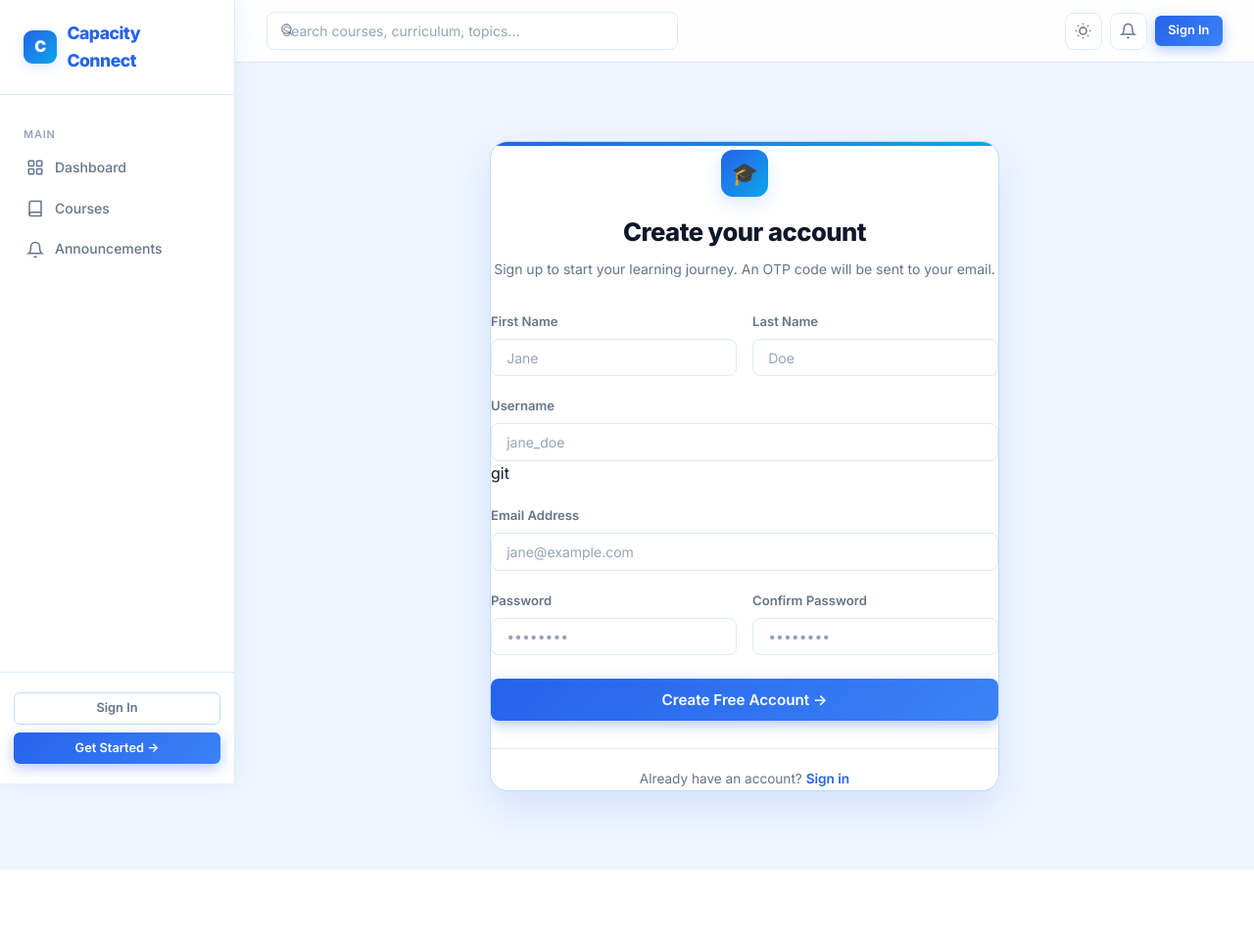
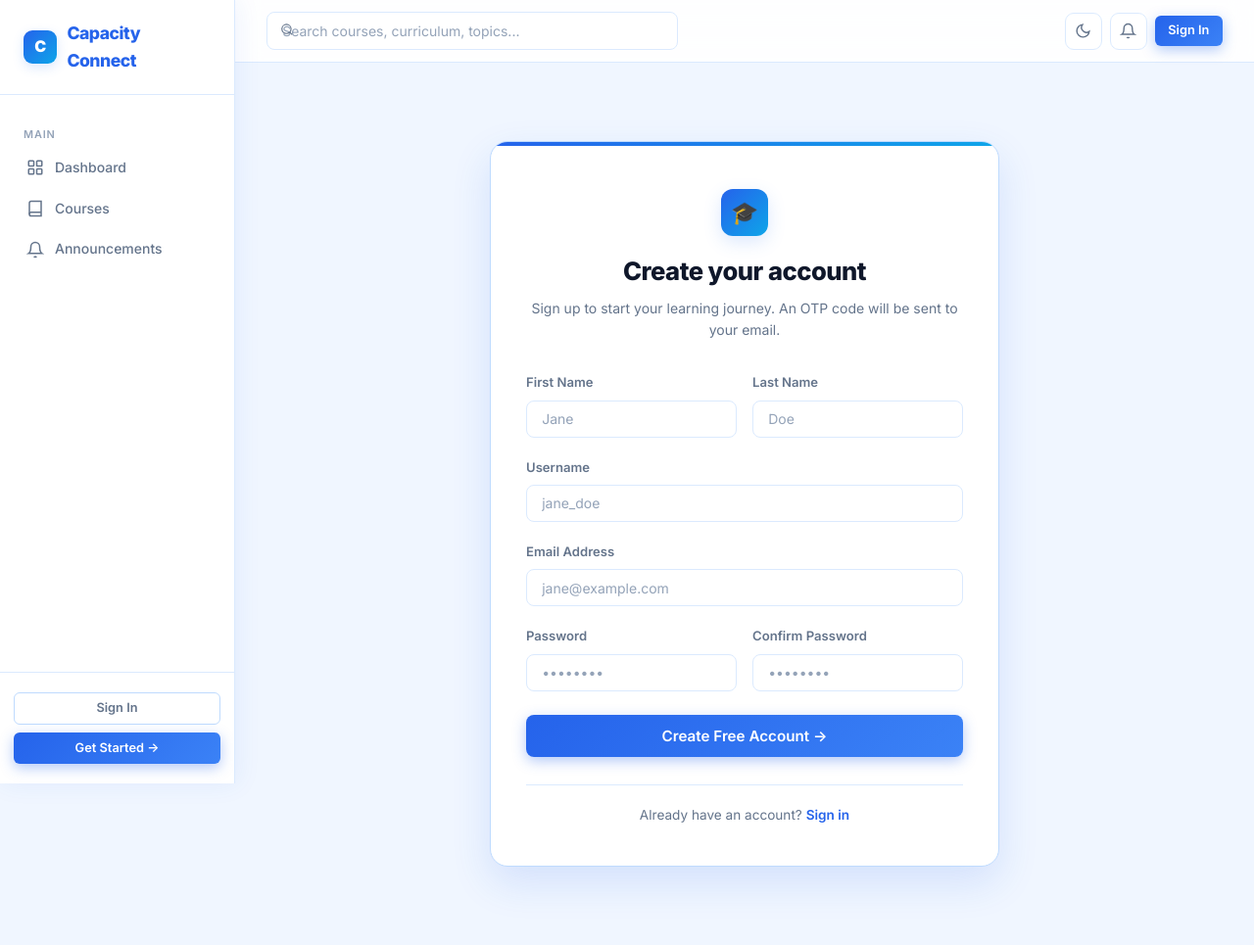
Before and after one commit to adityasingh100200300-stack/capacity_connect, a Django app: page /accounts/register/ in a window 1280 px wide. Shown: the whole page at 98% size. Before the commit the page ends 888 px from the top, so only its background shows below. Run offline with Django 5.2, Linux system fonts and the light colour scheme.

Commit message:
fixed: padding

```diff
--- a/static/css/lms-design-system.css
+++ b/static/css/lms-design-system.css
@@ -32,6 +32,20 @@
   --warning:  #f59e0b;
   --danger:   #ef4444;
   --info:     #06b6d4;
+
+  /* Semantic state backgrounds & borders */
+  --success-bg:     #dcfce7;
+  --success-border: #86efac;
+  --success-text:   #15803d;
+  --warning-bg:     #fef3c7;
+  --warning-border: #fde68a;
+  --warning-text:   #92400e;
+  --danger-bg:      #fee2e2;
+  --danger-border:  #fecaca;
+  --danger-text:    #991b1b;
+  --info-bg:        #e0f2fe;
+  --info-border:    #bae6fd;
+  --info-text:      #0369a1;
 
   /* Light mode surfaces */
   --bg:          #f0f6ff;
@@ -75,11 +89,42 @@
   --sidebar-bg:  #0c1525;
   --nav-bg:      rgba(8,14,26,0.92);
   --primary-glow: rgba(59,130,246,0.22);
+
+  /* Blue & Accent overrides so items don't blindingly glare white in dark mode */
+  --blue-50:       rgba(37,99,235,0.08);
+  --blue-100:      rgba(37,99,235,0.18);
+  --blue-200:      rgba(37,99,235,0.28);
+  --blue-300:      rgba(37,99,235,0.38);
+  --accent-light:  rgba(14,165,233,0.15);
+
+  /* Semantic state backgrounds & borders for dark mode */
+  --success-bg:     rgba(16,185,129,0.18);
+  --success-border: rgba(16,185,129,0.35);
+  --success-text:   #34d399;
+  --warning-bg:     rgba(245,158,11,0.18);
+  --warning-border: rgba(245,158,11,0.35);
+  --warning-text:   #fbbf24;
+  --danger-bg:      rgba(239,68,68,0.18);
+  --danger-border:  rgba(239,68,68,0.35);
+  --danger-text:    #f87171;
+  --info-bg:        rgba(6,182,212,0.18);
+  --info-border:    rgba(6,182,212,0.35);
+  --info-text:      #22d3ee;
 }
 
 /* ── Reset & Base ── */
 *, *::before, *::after { box-sizing: border-box; margin: 0; padding: 0; }
-html { scroll-behavior: smooth; font-size: 16px; }
+html {
+  scroll-behavior: smooth;
+  font-size: 16px;
+  color-scheme: light dark;
+}
+:root[data-theme="light"] {
+  color-scheme: light;
+}
+:root[data-theme="dark"] {
+  color-scheme: dark;
+}
 body {
   font-family: 'Inter', 'Segoe UI', system-ui, sans-serif;
   background: var(--bg);
@@ -330,6 +375,22 @@ img { max-width: 100%; display: block; }
 .card-header { padding: 1.25rem 1.5rem; border-bottom: 1px solid var(--border); display: flex; align-items: center; justify-content: space-between; }
 .card-body { padding: 1.5rem; }
 
+/* Global card padding safety: if a .card does not contain .card-header, .card-body, or .table-responsive, guarantee generous internal padding */
+.card-padded,
+.card:not(:has(.card-header)):not(:has(.card-body)):not(:has(.table-responsive)):not(.empty-state) {
+  padding: 1.5rem;
+}
+
+/* Dedicated auth card styling with generous, polished padding */
+.card-auth {
+  padding: 2.5rem 2.25rem;
+}
+@media (max-width: 640px) {
+  .card-auth {
+    padding: 1.75rem 1.25rem;
+  }
+}
+
 /* ── Badges ── */
 .badge { display: inline-flex; align-items: center; gap: 0.25rem; padding: 0.2rem 0.65rem; border-radius: 999px; font-size: 0.7rem; font-weight: 700; text-transform: uppercase; letter-spacing: 0.04em; }
 .badge-admin   { background: #ede9fe; color: #6d28d9; border: 1px solid #ddd6fe; }
@@ -343,6 +404,7 @@ img { max-width: 100%; display: block; }
 :root[data-theme="dark"] .badge-trainee { background: rgba(21,128,61,0.2);  color: #4ade80; border-color: rgba(21,128,61,0.35); }
 :root[data-theme="dark"] .badge-active  { background: rgba(16,185,129,0.2); color: #34d399; border-color: rgba(16,185,129,0.35); }
 :root[data-theme="dark"] .badge-pending { background: rgba(245,158,11,0.2); color: #fbbf24; border-color: rgba(245,158,11,0.35); }
+:root[data-theme="dark"] .badge-danger  { background: rgba(239,68,68,0.2);  color: #f87171; border-color: rgba(239,68,68,0.35); }
 
 /* ── Tables ── */
 .lms-table, .table { width: 100%; border-collapse: collapse; font-size: 0.875rem; }
@@ -372,6 +434,7 @@ input[type="text"]:focus, input[type="email"]:focus, input[type="password"]:focu
 }
 .form-control::placeholder, input::placeholder, textarea::placeholder { color: var(--text-subtle); }
 select.form-control, select { cursor: pointer; }
+select option { background: var(--surface); color: var(--text); }
 textarea.form-control, textarea { resize: vertical; min-height: 90px; }
 
 /* ── Alerts ── */
--- a/templates/accounts/login.html
+++ b/templates/accounts/login.html
@@ -3,7 +3,7 @@
 
 {% block content %}
 <div style="max-width: 440px; margin: 3.5rem auto;">
-    <div class="card" style="box-shadow: 0 16px 40px var(--shadow-md); border-color: var(--border-dark); position: relative; overflow: hidden;">
+    <div class="card card-auth" style="box-shadow: 0 16px 40px var(--shadow-md); border-color: var(--border-dark); position: relative; overflow: hidden; padding: 2.5rem 2.25rem;">
         <div style="position: absolute; top: 0; left: 0; right: 0; height: 4px; background: linear-gradient(90deg, var(--primary), var(--accent));"></div>
 
         <div style="text-align: center; margin-bottom: 2rem; padding-top: 0.5rem;">
--- a/templates/accounts/register.html
+++ b/templates/accounts/register.html
@@ -3,7 +3,7 @@
 
 {% block content %}
 <div style="max-width: 520px; margin: 3rem auto;">
-    <div class="card" style="box-shadow: 0 16px 40px var(--shadow-md); border-color: var(--border-dark); position: relative; overflow: hidden;">
+    <div class="card card-auth" style="box-shadow: 0 16px 40px var(--shadow-md); border-color: var(--border-dark); position: relative; overflow: hidden; padding: 2.5rem 2.25rem;">
         <div style="position: absolute; top: 0; left: 0; right: 0; height: 4px; background: linear-gradient(90deg, var(--primary), var(--accent));"></div>
 
         <div style="text-align: center; margin-bottom: 2rem; padding-top: 0.5rem;">
@@ -47,7 +47,7 @@
                 <label for="id_username" class="form-label">Username</label>
                 <input type="text" name="username" id="id_username" required
                        class="form-control" value="{{ form.username.value|default:'' }}" placeholder="jane_doe">
-git                {% if form.username.errors %}<p class="text-danger" style="font-size:0.8rem;margin-top:0.25rem;">{{ form.username.errors|join:", " }}</p>{% endif %}
+                {% if form.username.errors %}<p class="text-danger" style="font-size:0.8rem;margin-top:0.25rem;">{{ form.username.errors|join:", " }}</p>{% endif %}
             </div>
 
             <div class="form-group">
--- a/templates/accounts/resend_otp.html
+++ b/templates/accounts/resend_otp.html
@@ -3,7 +3,7 @@
 
 {% block content %}
 <div style="max-width: 460px; margin: 3.5rem auto;">
-    <div class="card" style="box-shadow: 0 16px 40px var(--shadow-md); border-color: var(--border-dark); position: relative; overflow: hidden;">
+    <div class="card card-auth" style="box-shadow: 0 16px 40px var(--shadow-md); border-color: var(--border-dark); position: relative; overflow: hidden; padding: 2.5rem 2.25rem;">
         <div style="position: absolute; top: 0; left: 0; right: 0; height: 4px; background: linear-gradient(90deg, var(--primary), var(--accent));"></div>
 
         <div style="text-align: center; margin-bottom: 2rem; padding-top: 0.5rem;">
--- a/templates/accounts/verify_otp.html
+++ b/templates/accounts/verify_otp.html
@@ -3,7 +3,7 @@
 
 {% block content %}
 <div style="max-width: 460px; margin: 3.5rem auto;">
-    <div class="card" style="box-shadow: 0 16px 40px var(--shadow-md); border-color: var(--border-dark); position: relative; overflow: hidden;">
+    <div class="card card-auth" style="box-shadow: 0 16px 40px var(--shadow-md); border-color: var(--border-dark); position: relative; overflow: hidden; padding: 2.5rem 2.25rem;">
         <div style="position: absolute; top: 0; left: 0; right: 0; height: 4px; background: linear-gradient(90deg, var(--primary), var(--accent));"></div>
 
         <div style="text-align: center; margin-bottom: 2rem; padding-top: 0.5rem;">
--- a/templates/announcements/list.html
+++ b/templates/announcements/list.html
@@ -20,7 +20,7 @@
 {% if announcements %}
     <div style="display: flex; flex-direction: column; gap: 1.25rem;">
     {% for ann in announcements %}
-    <div class="card" style="box-shadow: 0 4px 20px var(--shadow); position: relative; overflow: hidden; border-left: 4px solid
+    <div class="card" style="box-shadow: 0 4px 20px var(--shadow); position: relative; overflow: hidden; padding: 1.5rem 1.75rem; border-left: 4px solid
         {% if ann.announcement_type == 'ACHIEVEMENT' %}var(--warning)
         {% elif ann.announcement_type == 'CONTENT' %}var(--accent)
         {% elif ann.announcement_type == 'NOTIFICATION' %}var(--primary)
@@ -29,7 +29,7 @@
         <div class="d-flex justify-between align-center" style="margin-bottom: 0.75rem; flex-wrap: wrap; gap: 0.5rem;">
             <div style="display: flex; align-items: center; gap: 0.65rem;">
                 {% if ann.is_pinned %}
-                    <span class="badge" style="background: #fef3c7; color: #b45309; border: 1px solid #fde68a;">📌 Pinned</span>
+                    <span class="badge badge-pending">📌 Pinned</span>
                 {% endif %}
                 <span class="badge
                     {% if ann.announcement_type == 'ACHIEVEMENT' %}badge-pending
--- a/templates/assessments/create.html
+++ b/templates/assessments/create.html
@@ -5,7 +5,7 @@
 <div style="max-width:600px;margin:0 auto;">
     <a href="{% url 'course_detail' course.id %}" class="btn btn-secondary btn-sm mb-2">← Back to Course</a>
 
-    <div class="card">
+    <div class="card" style="padding: 1.75rem 2rem;">
         <h1 style="font-size:1.3rem;margin-bottom:0.25rem;">Create Assessment</h1>
         <p class="text-muted mb-2">{{ course.title }}</p>
 
--- a/templates/assessments/edit_question.html
+++ b/templates/assessments/edit_question.html
@@ -7,7 +7,7 @@
 <div class="grid-2" style="align-items:start;">
 
     <!-- Assessment Info -->
-    <div class="card">
+    <div class="card" style="padding: 1.5rem;">
         <h2 style="font-size:1rem;margin-bottom:0.75rem;">Assessment Info</h2>
         <p><strong>Title:</strong> {{ assessment.title }}</p>
         <p class="mt-1"><strong>Course:</strong> {{ assessment.course.title }}</p>
@@ -33,7 +33,7 @@
     <div>
         <!-- Add Question -->
         {% if assessment.status == 'DRAFT' %}
-        <div class="card mb-2">
+        <div class="card mb-2" style="padding: 1.5rem;">
             <h2 style="font-size:1rem;margin-bottom:0.75rem;">Add New Question</h2>
 
             {% if error %}
@@ -120,7 +120,7 @@
         <div class="alert alert-info">No questions added yet.</div>
         {% else %}
             {% for question in questions %}
-            <div class="card mb-2">
+            <div class="card mb-2" style="padding: 1.25rem 1.5rem;">
                 <strong>Q{{ forloop.counter }}: {{ question.question_text }}</strong>
 
                 <div class="mt-2" style="display:flex;flex-direction:column;gap:0.4rem;">
--- a/templates/assessments/manage.html
+++ b/templates/assessments/manage.html
@@ -7,7 +7,7 @@
 <div class="grid-2" style="align-items:start;">
 
     <!-- Assessment Info -->
-    <div class="card">
+    <div class="card" style="padding: 1.5rem;">
         <h2 style="font-size:1rem;margin-bottom:0.75rem;">Assessment Info</h2>
         <p><strong>Title:</strong> {{ assessment.title }}</p>
         <p class="mt-1"><strong>Course:</strong> {{ assessment.course.title }}</p>
@@ -33,7 +33,7 @@
     <div>
         <!-- Add Question -->
         {% if assessment.status == 'DRAFT' %}
-        <div class="card mb-2">
+        <div class="card mb-2" style="padding: 1.5rem;">
             <h2 style="font-size:1rem;margin-bottom:0.75rem;">Add New Question</h2>
 
             {% if error %}
@@ -120,7 +120,7 @@
         <div class="alert alert-info">No questions added yet.</div>
         {% else %}
             {% for question in questions %}
-            <div class="card mb-2">
+            <div class="card mb-2" style="padding: 1.25rem 1.5rem;">
                 <strong>Q{{ forloop.counter }}: {{ question.question_text }}</strong>
 
                 <div class="mt-2" style="display:flex;flex-direction:column;gap:0.4rem;">
--- a/templates/assessments/result.html
+++ b/templates/assessments/result.html
@@ -7,19 +7,19 @@
         <div style="position: absolute; top: 0; left: 0; right: 0; height: 4px; background: {% if attempt.score_percent >= attempt.assessment.passing_score %}linear-gradient(90deg, var(--success), #34d399){% else %}linear-gradient(90deg, var(--danger), #f87171){% endif %};"></div>
 
         {% if attempt.status == 'EXPIRED' %}
-            <div style="width: 72px; height: 72px; margin: 0 auto 1rem; border-radius: 50%; background: #fee2e2; color: var(--danger); display: flex; align-items: center; justify-content: center; font-size: 2.2rem;">
+            <div style="width: 72px; height: 72px; margin: 0 auto 1rem; border-radius: 50%; background: var(--danger-bg); border: 1.5px solid var(--danger-border); color: var(--danger); display: flex; align-items: center; justify-content: center; font-size: 2.2rem;">
                 ⏰
             </div>
             <h1 style="font-size: 1.6rem; font-weight: 800; color: var(--danger); margin-bottom: 0.25rem;">Time Expired</h1>
             <p class="text-muted" style="font-size: 0.875rem;">Your assessment time elapsed before submission completed.</p>
         {% elif attempt.score_percent >= attempt.assessment.passing_score %}
-            <div style="width: 72px; height: 72px; margin: 0 auto 1rem; border-radius: 50%; background: #dcfce7; color: var(--success); display: flex; align-items: center; justify-content: center; font-size: 2.2rem; box-shadow: 0 6px 20px rgba(16,185,129,0.25);">
+            <div style="width: 72px; height: 72px; margin: 0 auto 1rem; border-radius: 50%; background: var(--success-bg); border: 1.5px solid var(--success-border); color: var(--success); display: flex; align-items: center; justify-content: center; font-size: 2.2rem; box-shadow: 0 6px 20px rgba(16,185,129,0.25);">
                 🎉
             </div>
             <h1 style="font-size: 1.6rem; font-weight: 800; color: var(--success); margin-bottom: 0.25rem;">Assessment Passed!</h1>
             <p class="text-muted" style="font-size: 0.875rem;">Great job! You achieved the necessary score to clear this module.</p>
         {% else %}
-            <div style="width: 72px; height: 72px; margin: 0 auto 1rem; border-radius: 50%; background: #fee2e2; color: var(--danger); display: flex; align-items: center; justify-content: center; font-size: 2.2rem;">
+            <div style="width: 72px; height: 72px; margin: 0 auto 1rem; border-radius: 50%; background: var(--danger-bg); border: 1.5px solid var(--danger-border); color: var(--danger); display: flex; align-items: center; justify-content: center; font-size: 2.2rem;">
                 📉
             </div>
             <h1 style="font-size: 1.6rem; font-weight: 800; color: var(--danger); margin-bottom: 0.25rem;">Did Not Pass</h1>
--- a/templates/base.html
+++ b/templates/base.html
@@ -11,14 +11,14 @@
     <script>
         (function() {
             var saved = localStorage.getItem('theme');
-            var theme = saved || (matchMedia('(prefers-color-scheme: light)').matches ? 'light' : 'dark');
+            var theme = saved || (window.matchMedia && window.matchMedia('(prefers-color-scheme: dark)').matches ? 'dark' : 'light');
             document.documentElement.setAttribute('data-theme', theme);
         })();
     </script>
 
     <link rel="preconnect" href="https://fonts.googleapis.com">
     <link href="https://fonts.googleapis.com/css2?family=Plus+Jakarta+Sans:wght@400;500;600;700;800;900&family=Inter:wght@300;400;500;600;700;800&display=swap" rel="stylesheet">
-    <link rel="stylesheet" href="{% static 'css/lms-design-system.css' %}?v=6">
+    <link rel="stylesheet" href="{% static 'css/lms-design-system.css' %}?v=8">
 
     <style>
         body {
@@ -321,12 +321,16 @@
         var sunSvg = '<svg width="17" height="17" fill="none" stroke="currentColor" stroke-width="2" viewBox="0 0 24 24"><circle cx="12" cy="12" r="5"/><line x1="12" y1="1" x2="12" y2="3"/><line x1="12" y1="21" x2="12" y2="23"/><line x1="4.22" y1="4.22" x2="5.64" y2="5.64"/><line x1="18.36" y1="18.36" x2="19.78" y2="19.78"/><line x1="1" y1="12" x2="3" y2="12"/><line x1="21" y1="12" x2="23" y2="12"/><line x1="4.22" y1="19.78" x2="5.64" y2="18.36"/><line x1="18.36" y1="5.64" x2="19.78" y2="4.22"/></svg>';
         var moonSvg = '<svg width="17" height="17" fill="none" stroke="currentColor" stroke-width="2" viewBox="0 0 24 24"><path d="M21 12.79A9 9 0 1 1 11.21 3 7 7 0 0 0 21 12.79z"/></svg>';
         var setIcon = function() {
-            var isLight = document.documentElement.getAttribute('data-theme') === 'light';
-            toggle.innerHTML = isLight ? sunSvg : moonSvg;
+            var isDark = document.documentElement.getAttribute('data-theme') === 'dark';
+            // Convention: show the icon of the mode you will SWITCH TO (sun to go light, moon to go dark)
+            toggle.innerHTML = isDark ? sunSvg : moonSvg;
+            toggle.title = isDark ? 'Switch to light mode' : 'Switch to dark mode';
+            toggle.setAttribute('aria-label', isDark ? 'Switch to light mode' : 'Switch to dark mode');
         };
         setIcon();
         toggle.addEventListener('click', function() {
-            var next = document.documentElement.getAttribute('data-theme') === 'light' ? 'dark' : 'light';
+            var current = document.documentElement.getAttribute('data-theme') || 'light';
+            var next = current === 'dark' ? 'light' : 'dark';
             document.documentElement.setAttribute('data-theme', next);
             localStorage.setItem('theme', next);
             setIcon();
--- a/templates/competencies/map.html
+++ b/templates/competencies/map.html
@@ -39,7 +39,7 @@
                         {% if skill.name in row.skills %}
                             {% with score=row.skills|get_item:skill.name %}
                             <span style="display: inline-flex; width: 30px; height: 30px; border-radius: 50%; align-items: center; justify-content: center; font-size: 0.78rem; font-weight: 800;
-                                {% if score >= 4 %}background: #dcfce7; color: #15803d; border: 1.5px solid #86efac;
+                                {% if score >= 4 %}background: var(--success-bg); color: var(--success-text); border: 1.5px solid var(--success-border);
                                 {% elif score == 3 %}background: var(--blue-100); color: var(--primary); border: 1.5px solid var(--blue-300);
                                 {% else %}background: var(--surface2); color: var(--text-muted); border: 1.5px solid var(--border);{% endif %}">
                                 {{ score }}
@@ -57,7 +57,7 @@
     </div>
     <div style="padding: 1rem 1.5rem; background: var(--surface2); border-top: 1px solid var(--border); display: flex; gap: 1.5rem; flex-wrap: wrap; font-size: 0.8rem; color: var(--text-muted);">
         <span style="display: flex; align-items: center; gap: 0.4rem;">
-            <span style="display: inline-block; width: 10px; height: 10px; border-radius: 50%; background: #15803d;"></span>
+            <span style="display: inline-block; width: 10px; height: 10px; border-radius: 50%; background: var(--success);"></span>
             <strong>4–5:</strong> Advanced / Expert
         </span>
         <span style="display: flex; align-items: center; gap: 0.4rem;">
--- a/templates/competencies/my_competencies.html
+++ b/templates/competencies/my_competencies.html
@@ -33,7 +33,7 @@
                     </td>
                     <td style="text-align: center;">
                         <span style="display: inline-flex; width: 32px; height: 32px; border-radius: 50%; align-items: center; justify-content: center; font-size: 0.82rem; font-weight: 800;
-                            {% if comp.score >= 4 %}background: #dcfce7; color: #15803d; border: 1.5px solid #86efac;
+                            {% if comp.score >= 4 %}background: var(--success-bg); color: var(--success-text); border: 1.5px solid var(--success-border);
                             {% elif comp.score == 3 %}background: var(--blue-100); color: var(--primary); border: 1.5px solid var(--blue-300);
                             {% else %}background: var(--surface2); color: var(--text-muted); border: 1.5px solid var(--border);{% endif %}">
                             {{ comp.score }}
--- a/templates/courses/create.html
+++ b/templates/courses/create.html
@@ -7,7 +7,7 @@
         <a href="{% url 'course_list' %}" class="btn btn-outline btn-sm">← Back to Courses</a>
     </div>
 
-    <div class="card" style="box-shadow: 0 16px 40px var(--shadow-md); border-color: var(--border-dark); position: relative; overflow: hidden;">
+    <div class="card" style="box-shadow: 0 16px 40px var(--shadow-md); border-color: var(--border-dark); position: relative; overflow: hidden; padding: 2.25rem;">
         <div style="position: absolute; top: 0; left: 0; right: 0; height: 4px; background: linear-gradient(90deg, var(--primary), var(--accent));"></div>
 
         <div style="margin-bottom: 2rem;">
--- a/templates/courses/practice_question.html
+++ b/templates/courses/practice_question.html
@@ -14,7 +14,7 @@
         </div>
     </div>
 
-    <div class="card">
+    <div class="card" style="padding: 1.75rem 2rem;">
         <p style="font-size:1.05rem;font-weight:500;margin-bottom:1.25rem;">{{ item.question_text }}</p>
 
         {% if item.answered_at %}
--- a/templates/courses/practice_result.html
+++ b/templates/courses/practice_result.html
@@ -3,7 +3,7 @@
 
 {% block content %}
 <div style="max-width:560px;margin:0 auto;text-align:center;">
-    <div class="card">
+    <div class="card" style="padding: 2.5rem 2rem;">
         <p style="font-size:2.5rem;">🎯</p>
         <h1 style="font-size:1.4rem;margin-bottom:0.5rem;">Practice Complete</h1>
         <p class="text-muted mb-2">{{ session.course.title }}</p>
--- a/templates/home.html
+++ b/templates/home.html
@@ -126,7 +126,7 @@
         <div class="card-header">
             <span style="font-weight: 700;">⚡ Governance Controls</span>
         </div>
-        <div style="padding: 1.5rem; display: grid; gap: 0.75rem;">
+        <div class="card-body" style="display: grid; gap: 0.75rem;">
             <a href="{% url 'pending_users' %}" class="btn btn-outline" style="justify-content: flex-start; gap: 0.65rem; text-align: left;">
                 <span class="stat-card-icon stat-icon-blue" style="width: 32px; height: 32px; margin: 0; border-radius: 8px;">👥</span>
                 <span>User Gatekeeper Approvals</span>
--- a/templates/profiles/profile.html
+++ b/templates/profiles/profile.html
@@ -3,7 +3,7 @@
 
 {% block content %}
 <!-- Profile Header Banner -->
-<div class="card" style="margin-bottom: 2rem; box-shadow: 0 16px 40px var(--shadow-md); border-color: var(--border-dark); position: relative; overflow: hidden;">
+<div class="card" style="margin-bottom: 2rem; box-shadow: 0 16px 40px var(--shadow-md); border-color: var(--border-dark); position: relative; overflow: hidden; padding: 2rem;">
     <div style="position: absolute; top: 0; left: 0; right: 0; height: 4px; background: linear-gradient(90deg, var(--primary), var(--accent));"></div>
 
     <div class="d-flex justify-between align-center" style="flex-wrap: wrap; gap: 1.5rem;">
@@ -111,7 +111,7 @@
 
         {% if target_user.role == 'TRAINEE' %}
         <!-- Streak -->
-        <div class="card">
+        <div class="card" style="padding: 1.5rem;">
             <h2 style="font-size:1rem;margin-bottom:0.75rem;">🔥 Learning Streak</h2>
             <div style="display:flex;gap:2rem;">
                 <div>
@@ -127,7 +127,7 @@
         </div>
 
         <!-- Achievements -->
-        <div class="card">
+        <div class="card" style="padding: 1.5rem;">
             <h2 style="font-size:1rem;margin-bottom:0.75rem;">🏆 Achievements</h2>
             {% if trainee_achievements %}
                 <div style="display:flex;flex-wrap:wrap;gap:0.6rem;">
```
Also changed, not shown: templates/assessments/take.html (+44 -22 lines), templates/courses/detail.html (+7 -5 lines).
